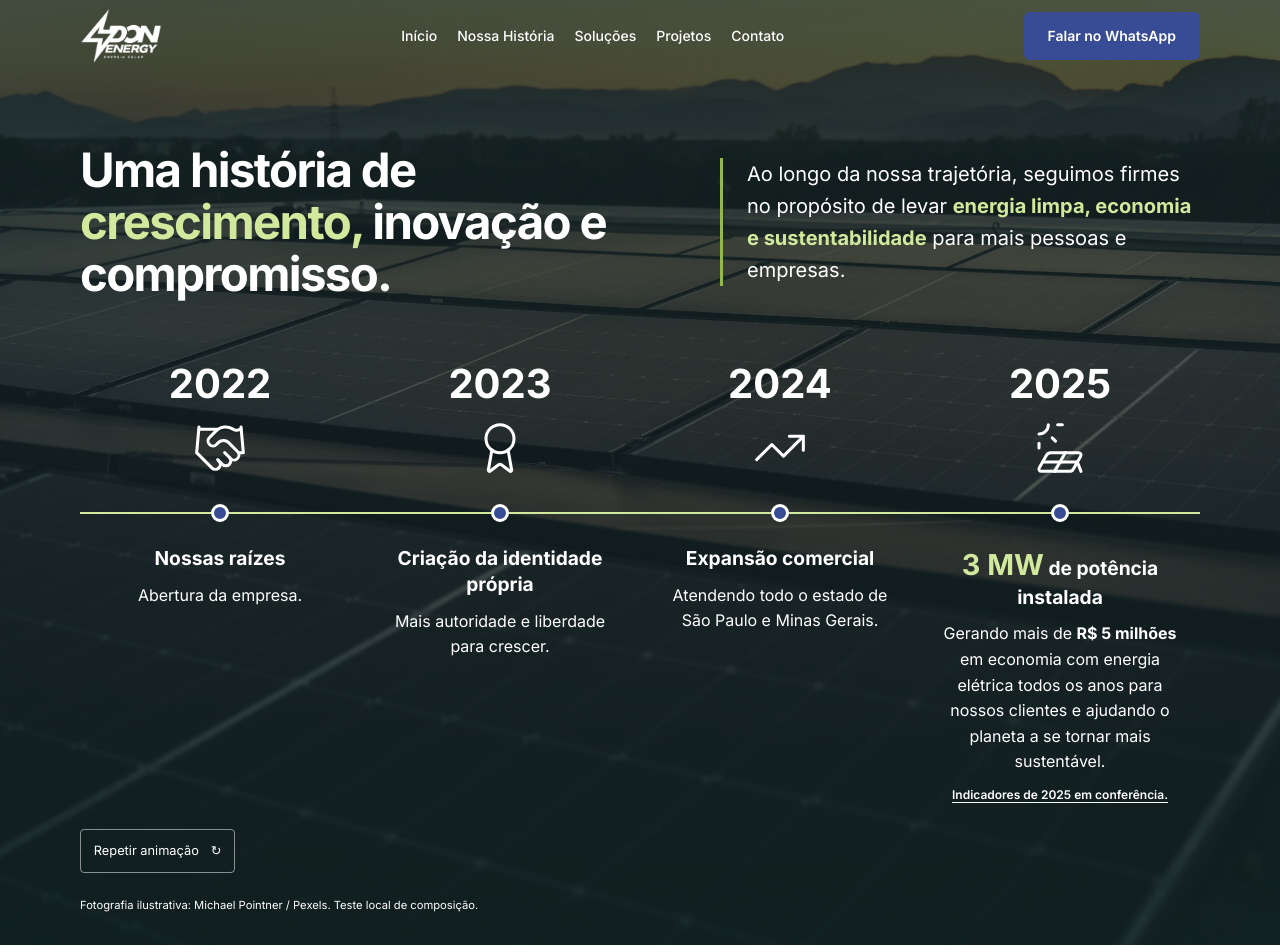
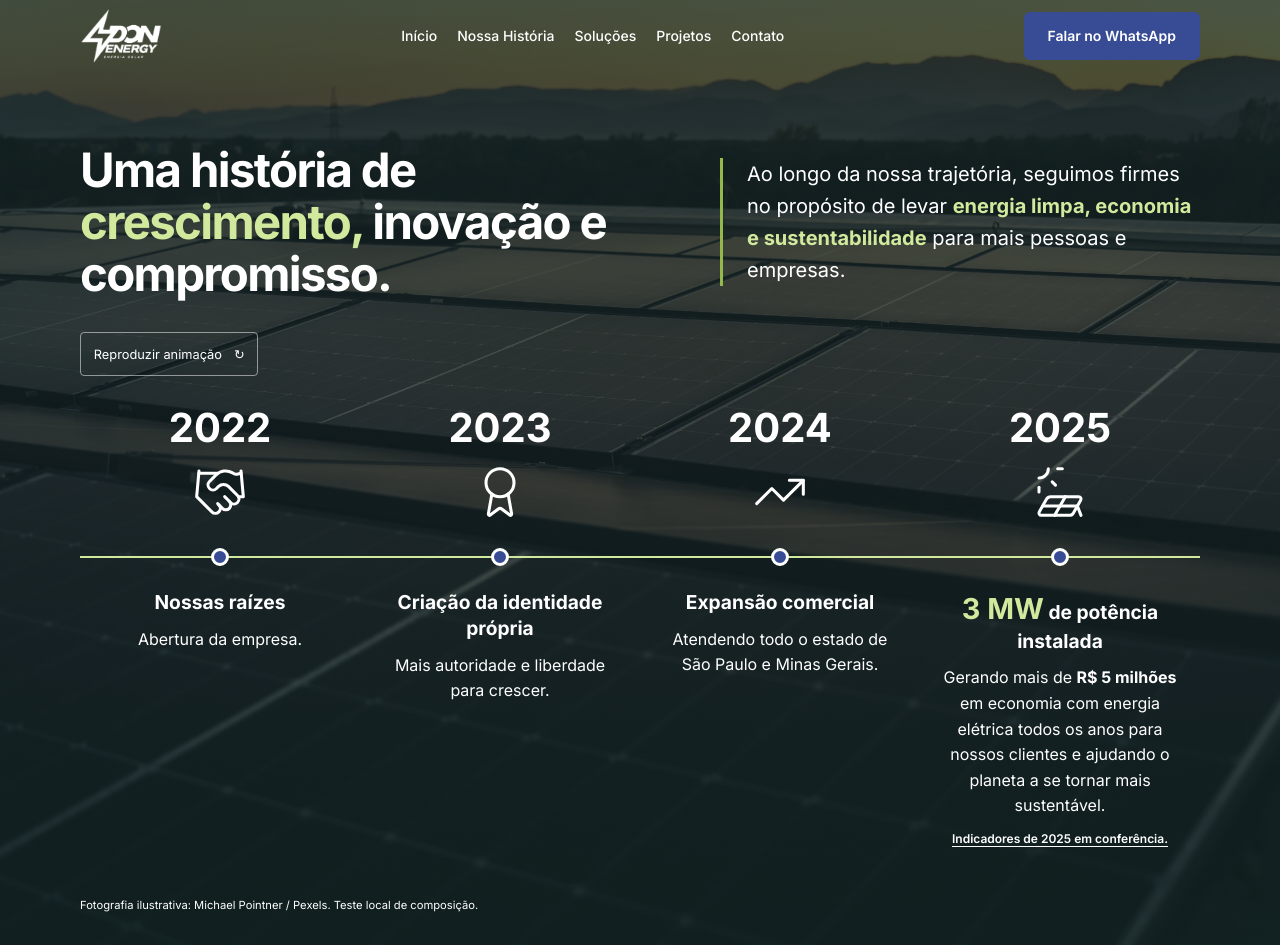
Before and after one commit to JoaoVictorCologi/don-energy, a Next.js app: page /nossa-historia in a window 1280 px wide. Shown: the top 952 px of the page. Built offline with nearby package versions, Linux system fonts and the light colour scheme.

Commit message:
Expõe reprodução do mapa e esclarece movimento reduzido

```diff
--- a/app/globals.css
+++ b/app/globals.css
@@ -337,5 +337,18 @@ body {
   .trajetoria-entrada:nth-child(4) { --marco-atraso: 2100ms; }
 }
 @media (prefers-reduced-motion: reduce) {
-  .trajetoria-entrada::before, .trajetoria-entrada .trajetoria-ano, .trajetoria-entrada .trajetoria-icone, .trajetoria-entrada .trajetoria-conteudo, .trajetoria-entrada .trajetoria-ponto { animation: none; }
+  .trajetoria-trilho:not([data-movimento="permitido"]) .trajetoria-entrada::before, .trajetoria-trilho:not([data-movimento="permitido"]) .trajetoria-entrada .trajetoria-ano, .trajetoria-trilho:not([data-movimento="permitido"]) .trajetoria-entrada .trajetoria-icone, .trajetoria-trilho:not([data-movimento="permitido"]) .trajetoria-entrada .trajetoria-conteudo, .trajetoria-trilho:not([data-movimento="permitido"]) .trajetoria-entrada .trajetoria-ponto { animation: none; }
 }
+
+/* Controle visível antes do mapa e tempo suficiente para acompanhar a sequência. */
+.trajetoria-controles { display: flex; flex-wrap: wrap; align-items: center; gap: 1rem; min-height: 44px; margin-top: 2rem; }
+.trajetoria-controles + .trajetoria-trilho { margin-top: 1.5rem; }
+.trajetoria-entrada { --marco-atraso: 300ms; }
+.trajetoria-entrada::before { animation-duration: 1100ms; }
+.trajetoria-entrada .trajetoria-ano, .trajetoria-entrada .trajetoria-icone { animation-duration: 900ms; }
+.trajetoria-entrada .trajetoria-conteudo { animation-duration: 1100ms; }
+@media (min-width: 1024px) {
+  .trajetoria-entrada:nth-child(2) { --marco-atraso: 1400ms; }
+  .trajetoria-entrada:nth-child(3) { --marco-atraso: 2500ms; }
+  .trajetoria-entrada:nth-child(4) { --marco-atraso: 3600ms; }
+}
--- a/components/linha-tempo-historia.tsx
+++ b/components/linha-tempo-historia.tsx
@@ -4,13 +4,18 @@ import { useEffect, useRef, useState, type ReactNode, type KeyboardEvent } from
 
 export function LinhaTempoHistoria({ children }: { children: ReactNode }) {
   const lista = useRef<HTMLOListElement>(null);
-  const [permiteAnimacao, setPermiteAnimacao] = useState(false);
+  const [pronto, setPronto] = useState(false);
+  const [movimentoReduzido, setMovimentoReduzido] = useState(false);
 
   useEffect(() => {
     const area = lista.current;
     if (!area || !("IntersectionObserver" in window)) return;
     const movimento = window.matchMedia("(prefers-reduced-motion: reduce)");
-    const atualizarPreferencia = () => setPermiteAnimacao(!movimento.matches);
+    const atualizarPreferencia = () => {
+      setMovimentoReduzido(movimento.matches);
+      area.removeAttribute("data-movimento");
+    };
+    setPronto(true);
     atualizarPreferencia();
     movimento.addEventListener("change", atualizarPreferencia);
     const observer = new IntersectionObserver(entries => {
@@ -22,7 +27,7 @@ export function LinhaTempoHistoria({ children }: { children: ReactNode }) {
           if (!movimento.matches) marco.classList.add("trajetoria-entrada");
         }
       });
-    }, { threshold: 0.5 });
+    }, { threshold: 0.15 });
     area.querySelectorAll("[data-marco]").forEach(marco => observer.observe(marco));
     return () => {
       observer.disconnect();
@@ -47,8 +52,10 @@ export function LinhaTempoHistoria({ children }: { children: ReactNode }) {
 
   function repetirAnimacao() {
     const area = lista.current;
-    if (!area || window.matchMedia("(prefers-reduced-motion: reduce)").matches) return;
-    const marcos = area.querySelectorAll<HTMLElement>("[data-visitado]");
+    if (!area) return;
+    // O clique é uma escolha explícita para testar o movimento nesta prévia.
+    area.dataset.movimento = "permitido";
+    const marcos = area.querySelectorAll<HTMLElement>("[data-marco]");
     marcos.forEach(marco => marco.classList.remove("trajetoria-entrada"));
     // Consolida a remoção antes de iniciar novamente as animações CSS.
     void area.offsetWidth;
@@ -56,7 +63,10 @@ export function LinhaTempoHistoria({ children }: { children: ReactNode }) {
   }
 
   return <>
+    <div className="trajetoria-controles">
+      {pronto && <button type="button" onClick={repetirAnimacao} className="trajetoria-repetir">Reproduzir animação <span aria-hidden="true">↻</span></button>}
+      {pronto && movimentoReduzido && <p className="text-xs text-white">Seu navegador usa movimento reduzido. A animação só será reproduzida se você clicar no botão.</p>}
+    </div>
     <ol ref={lista} tabIndex={0} aria-label="Trajetória da Don Energy, de 2022 a 2025" onKeyDown={navegar} className="trajetoria-trilho">{children}</ol>
-    {permiteAnimacao && <button type="button" onClick={repetirAnimacao} className="trajetoria-repetir">Repetir animação <span aria-hidden="true">↻</span></button>}
   </>;
 }
```
